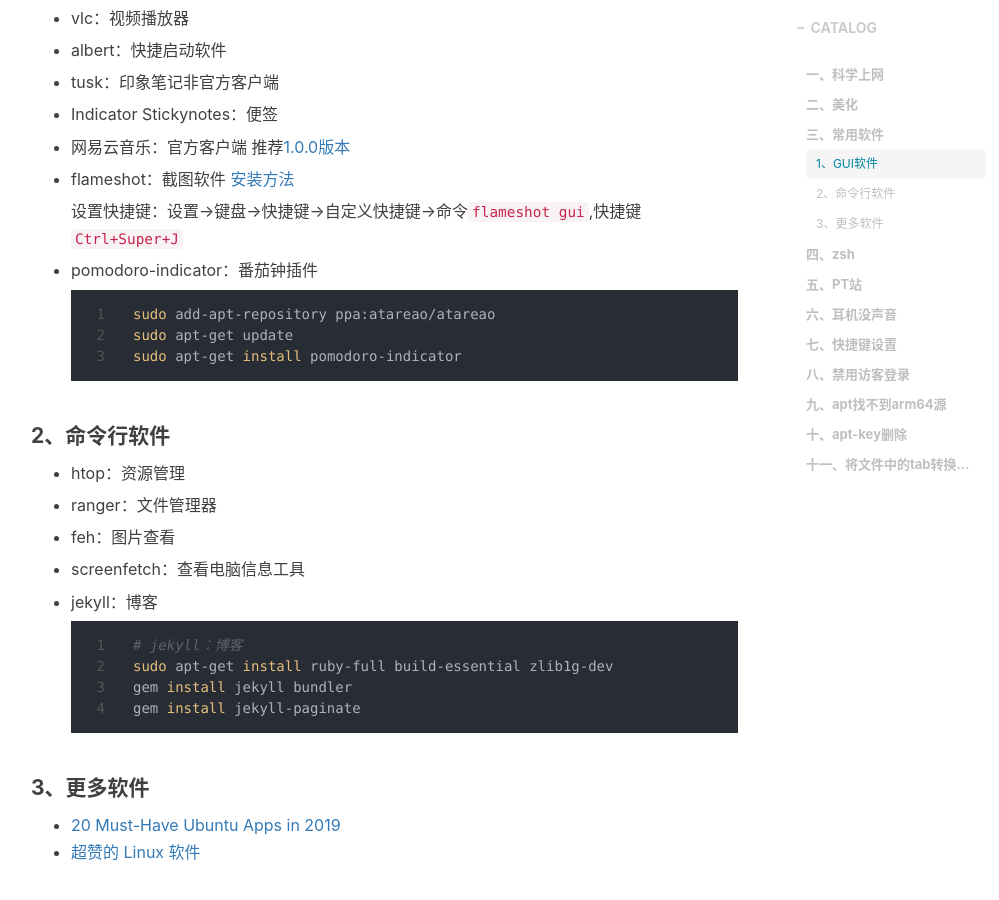
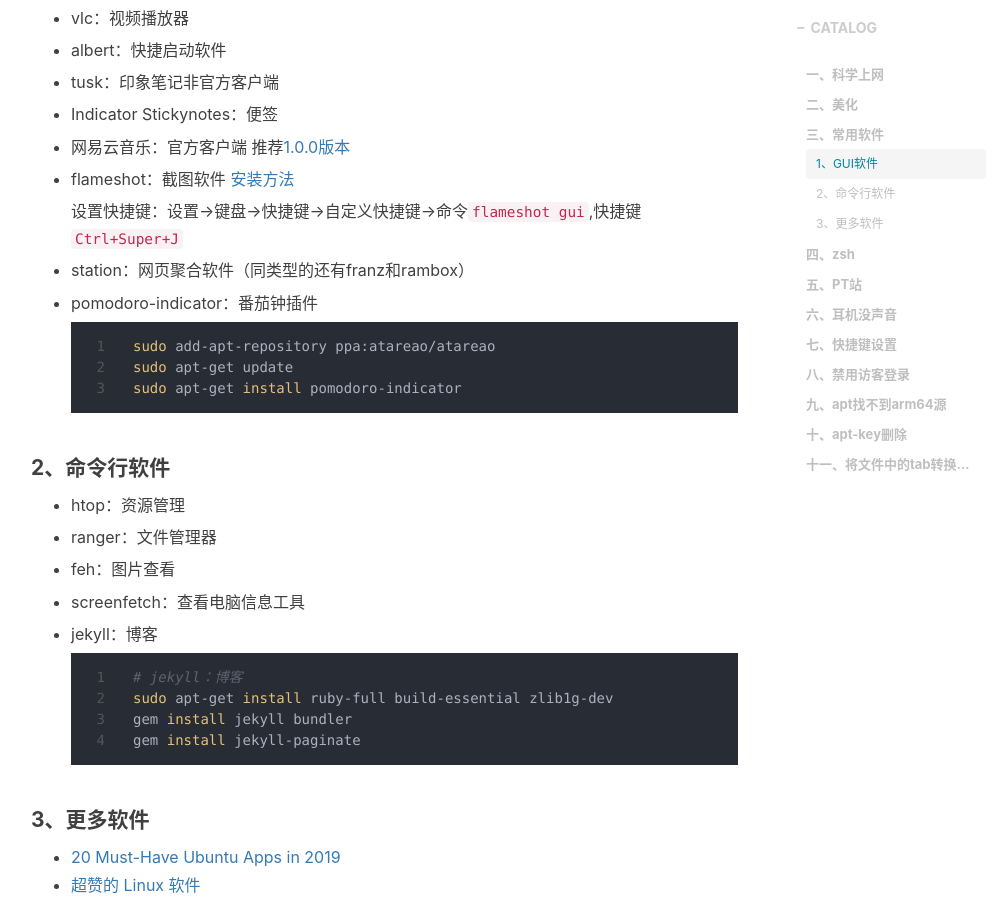
Before and after one commit to tianws/tianws.github.io, a Jekyll site: the page built from _posts/2019-04-03-software-ubuntu.markdown, in a window 1280 px wide and 900 px high, scrolled down 2694 px. Shown: the whole window, without its empty margins (234-1233 px from the left). Built offline with Jekyll 4.4.1, drawn with Linux system fonts in a browser that asks for light colours; nearby versions of some CDN libraries; comment, search, counter and statistics services are not loaded.

Commit message:
修改Ubuntu软件博客

```diff
--- a/_posts/2019-04-03-software-ubuntu.markdown
+++ b/_posts/2019-04-03-software-ubuntu.markdown
@@ -126,6 +126,8 @@
 - flameshot：截图软件 [安装方法](<https://mithun.co/software/install-flameshot-on-ubuntu-16-04/>)
 
   设置快捷键：设置->键盘->快捷键->自定义快捷键->命令`flameshot gui`,快捷键`Ctrl+Super+J`
+
+- station：网页聚合软件（同类型的还有franz和rambox）
 
 - pomodoro-indicator：番茄钟插件
 
```
